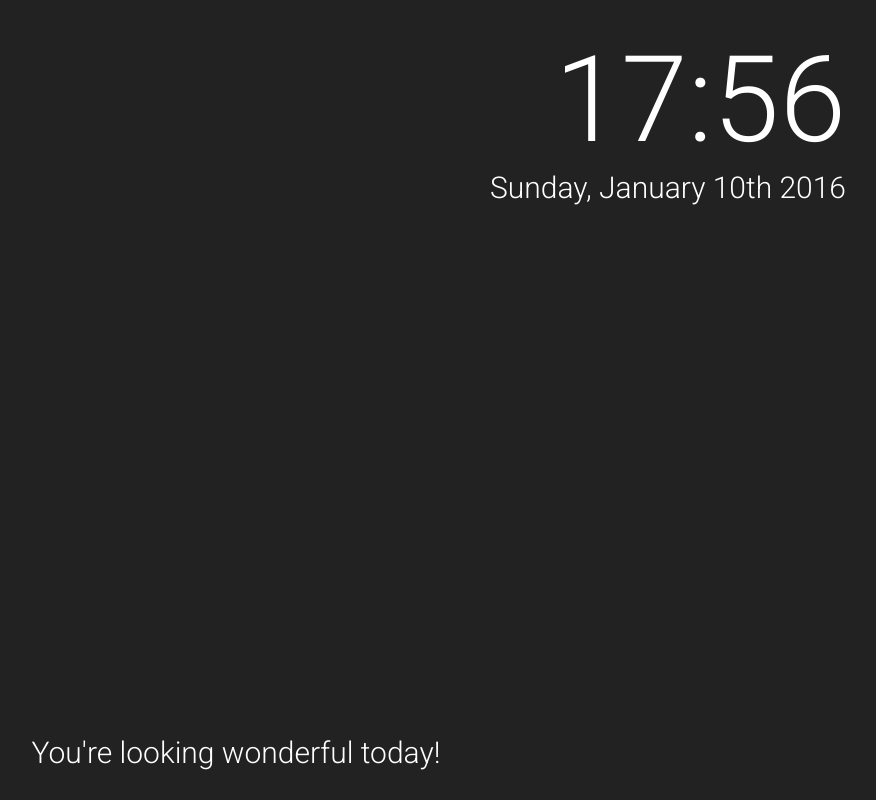
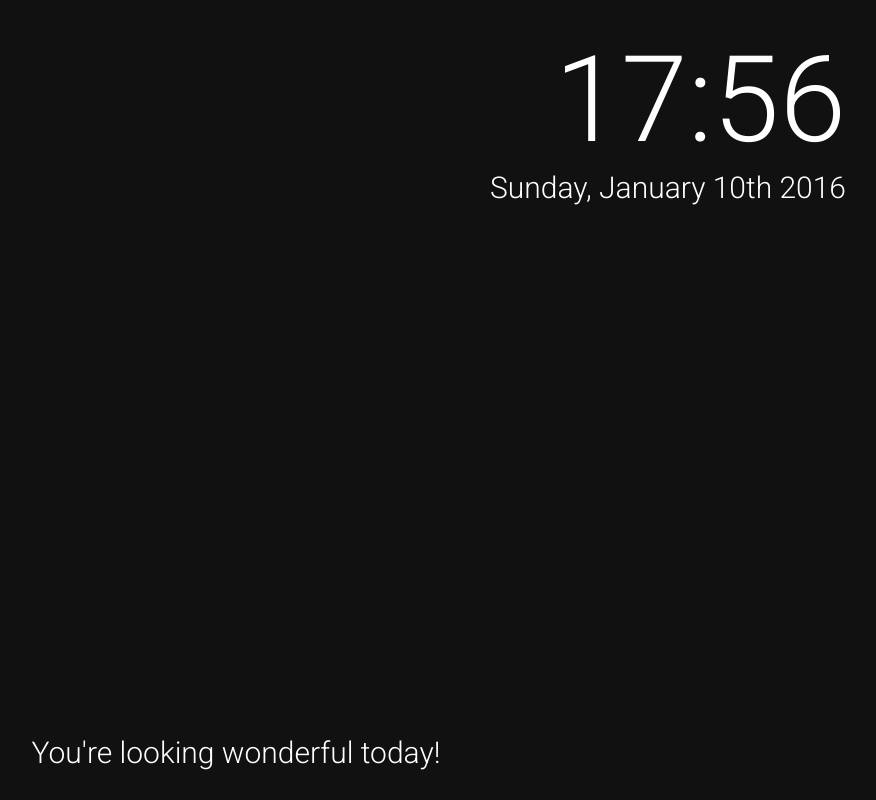
Before and after one commit to dazulu/mirror, a plain HTML site: page index.html in a window 1280 px wide. Shown: the whole page, without its empty margins (404-1280 px from the left). Drawn offline with Linux system fonts and the light colour scheme.

Commit message:
Darkened background colour

```diff
--- a/index.html
+++ b/index.html
@@ -3,7 +3,7 @@
 	<meta charset="UTF-8">
 	<title>Mirror HUD</title>
 
-	<link rel="stylesheet" href="https://fonts.googleapis.com/css?family=Roboto:400,700,300,100">
+	<link rel="stylesheet" href="https://fonts.googleapis.com/css?family=Roboto:300">
 	<link rel="stylesheet" href="/mirror/css/styles.min.css">
 </head>
 <body>
--- a/resources/scss/utilities/_variables.scss
+++ b/resources/scss/utilities/_variables.scss
@@ -2,7 +2,7 @@
 
 
 // Site colours (text, backgrounds etc.)
-$color-bg: #222;
+$color-bg: #111;
 $color-copy: #fff;
 
 
```
Also changed, not shown: css/styles.min.css.
